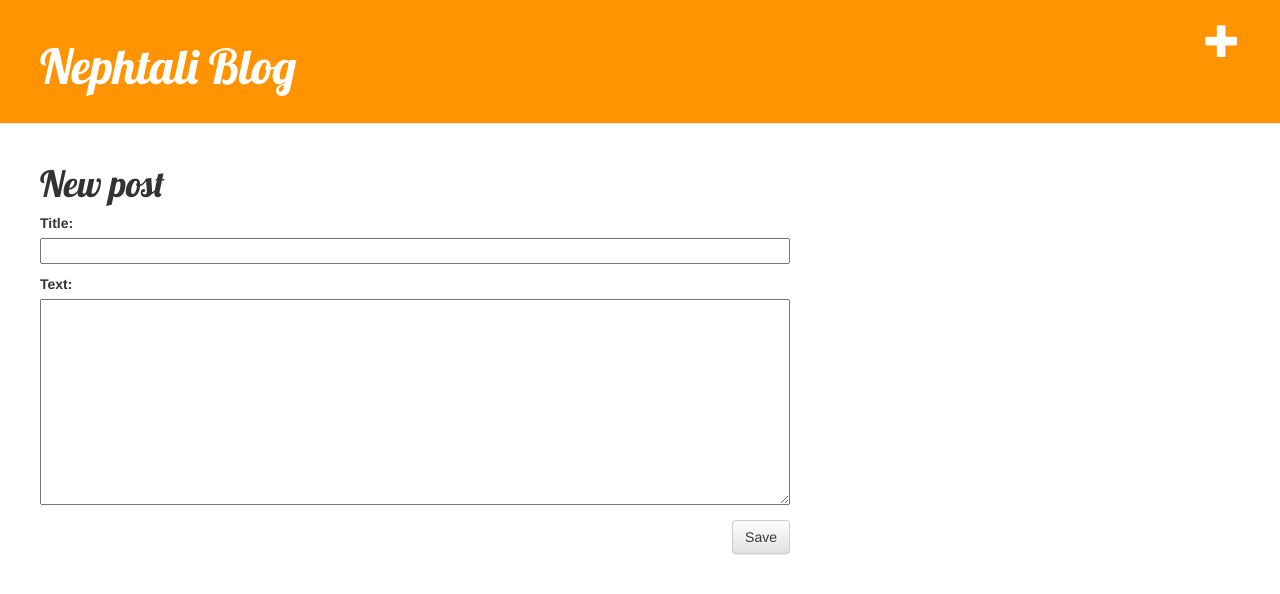
After one commit to elegy0101/second-blog, a Django app: page /post/new/ in a window 1280 px wide. The commit adds this page. Shown: the top 594 px of the page. Run offline with Django 3.2, Linux system fonts and the light colour scheme; some libraries are stand-ins or nearby versions.

Commit message:
Se agregaron las vistas para agregar/editar nuevos posts

```diff
--- /dev/null
+++ b/blog/forms.py
@@ -0,0 +1,8 @@
+from django import forms
+from .models import Post
+
+class PostForm(forms.ModelForm):
+
+    class Meta:
+        model = Post
+        fields = ('title', 'text',)
--- a/blog/templates/blog/base.html
+++ b/blog/templates/blog/base.html
@@ -11,7 +11,8 @@
 </head>
 <body>
     <div class="page-header">
-        <h1><a href="#">Nephtali Blog</a></h1>
+        <a href="{% url 'blog.views.post_new' %}" class="top-menu"><span class="glyphicon glyphicon-plus"></span></a>
+        <h1><a href="{% url 'blog.views.post_list' %}">Nephtali Blog</a></h1>
     </div>
     <div class="content container">
         <div class="row">
--- a/blog/templates/blog/post_detail.html
+++ b/blog/templates/blog/post_detail.html
@@ -9,5 +9,6 @@
         {{ post.published_date }}
     </div>
     {% endif %}
+    <a href="{% url 'blog.views.post_edit' pk=post.pk %}"> <span class="glyphicon glyphicon-pencil"></span></a>
 </div>
 {% endblock %}
--- /dev/null
+++ b/blog/templates/blog/post_edit.html
@@ -0,0 +1,9 @@
+{% extends 'blog/base.html' %}
+
+    {% block content %}
+        <h1>New post</h1>
+        <form method="POST" class="post-form">{% csrf_token %}
+            {{ form.as_p }}
+            <button type="submit" class="save btn btn-default">Save</button>
+        </form>
+    {% endblock %}
--- a/blog/urls.py
+++ b/blog/urls.py
@@ -4,4 +4,6 @@ from . import views
 urlpatterns = [
     url(r'^$', views.post_list),
     url(r'^post/(?P<pk>[0-9]+)/$', views.post_detail),
+    url(r'^post/new/$', views.post_new, name='post_new'),
+    url(r'^post/(?P<pk>[0-9]+)/edit/$', views.post_edit, name='post_edit'),
 ]
--- a/blog/views.py
+++ b/blog/views.py
@@ -1,6 +1,7 @@
-from django.shortcuts import render, get_object_or_404
+from django.shortcuts import render, get_object_or_404, redirect
 from django.utils import timezone
 from blog.models import Post
+from blog.forms import PostForm
 
 
 def post_list(request):
@@ -10,3 +11,29 @@ def post_list(request):
 def post_detail(request, pk):
     post = get_object_or_404(Post, pk=pk)
     return render(request, 'blog/post_detail.html', {'post':post})
+
+def post_new(request):
+        if request.method == "POST":
+            form = PostForm(request.POST)
+            if form.is_valid():
+                post = form.save(commit=False)
+                post.author = request.user
+                post.published_date = timezone.now()
+                post.save()
+                return redirect('blog.views.post_detail', pk=post.pk)
+        else:
+            form = PostForm()
+        return render(request, 'blog/post_edit.html', {'form': form})
+
+def post_edit(request, pk):
+    post = get_object_or_404(Post, pk=pk)
+    if request.method == 'POST':
+        form = PostForm(request.POST, instance=post)
+        if form.is_valid:
+            post = form.save(commit=False)
+            post.author = request.user
+            post.save()
+            return redirect('blog.views.post_detail', pk=post.pk)
+    else:
+        form = PostForm(instance=post)
+    return render(request, 'blog/post_edit.html', {'form':form})
```
